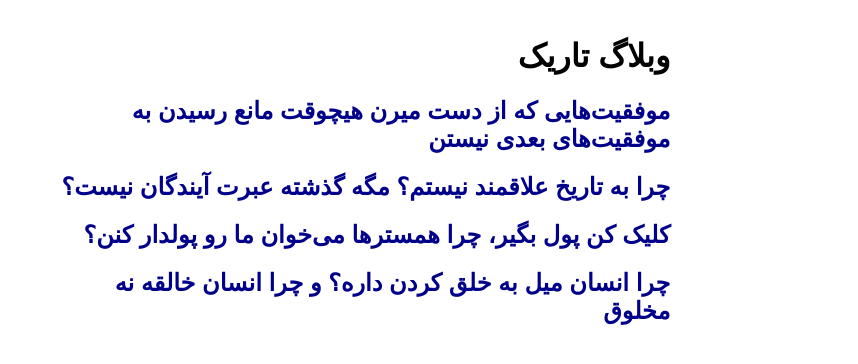
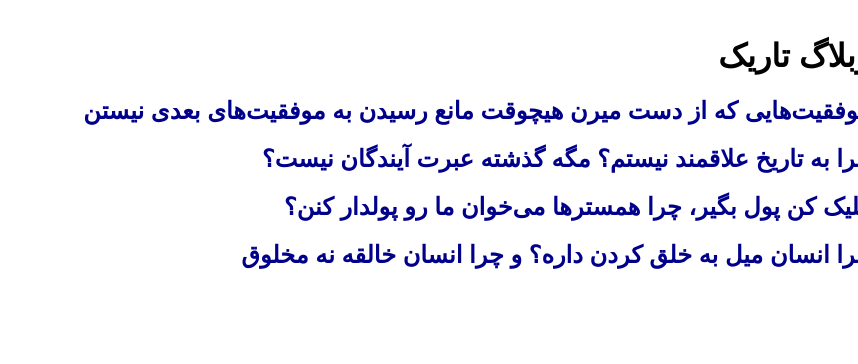
Before and after one commit to darkblog/darkblog.github.io, a Jekyll site: the page built from index.html, in a window 1280 px wide. Shown: the top 364 px of the page, without its empty margins (422-1280 px from the left). Built offline with Jekyll 4.4.1, drawn with Linux system fonts in a browser that asks for light colours.

Commit message:
Update index.html

```diff
--- a/index.html
+++ b/index.html
@@ -8,7 +8,7 @@
 <title>وبلاگ تاریک</title>
 <meta name="description" content="وبلاگ تاریک">
 <meta name="viewport" content="width=device-width">
-<style>body{font-family:sans-serif;margin:auto;padding:1em;max-width:70ch}a{text-decoration:none;color:darkblue}</style>
+<style>body{font-family:sans-serif;margin:auto;padding:1em;width:80%}a{text-decoration:none;color:darkblue}</style>
 </head>
 <body>
 <h1>وبلاگ تاریک</h1>
```
